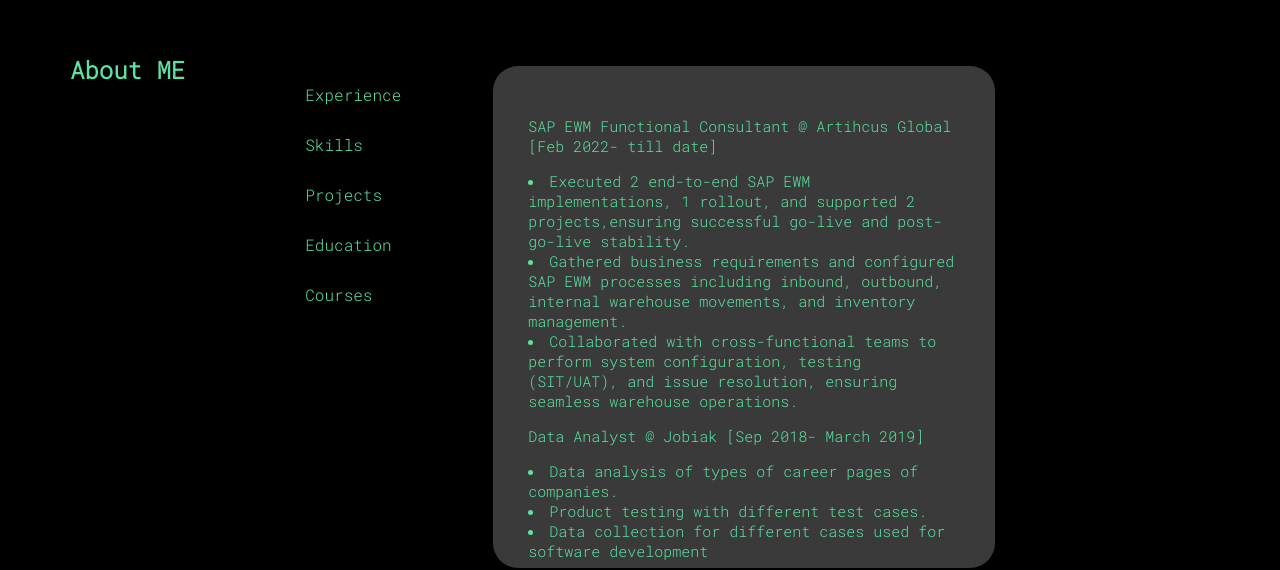
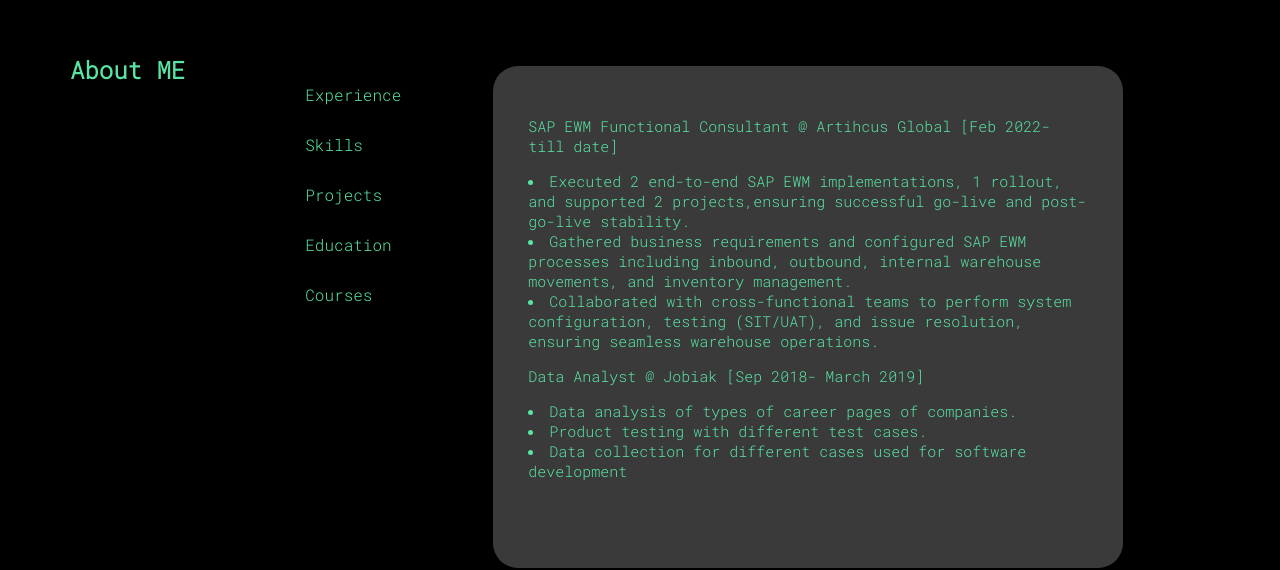
Before and after one commit to dinesh-Alex/portfolio-x, a React (Create React App) app: page / in a window 1280 px wide. Shown: the part 1592-2162 px from the top of the page. Built offline with nearby package versions, Linux system fonts and the light colour scheme.

Commit message:
Update mediaq.css

```diff
--- a/src/components/mediaq.css
+++ b/src/components/mediaq.css
@@ -153,7 +153,7 @@
   padding: 35px;
   background-color: rgb(58, 58, 58);
   height: 27rem;
-  width: 27rem;
+  width: 35rem;
   margin: 12px;
   font-size: 15px;
   border-radius: 25px;
```
